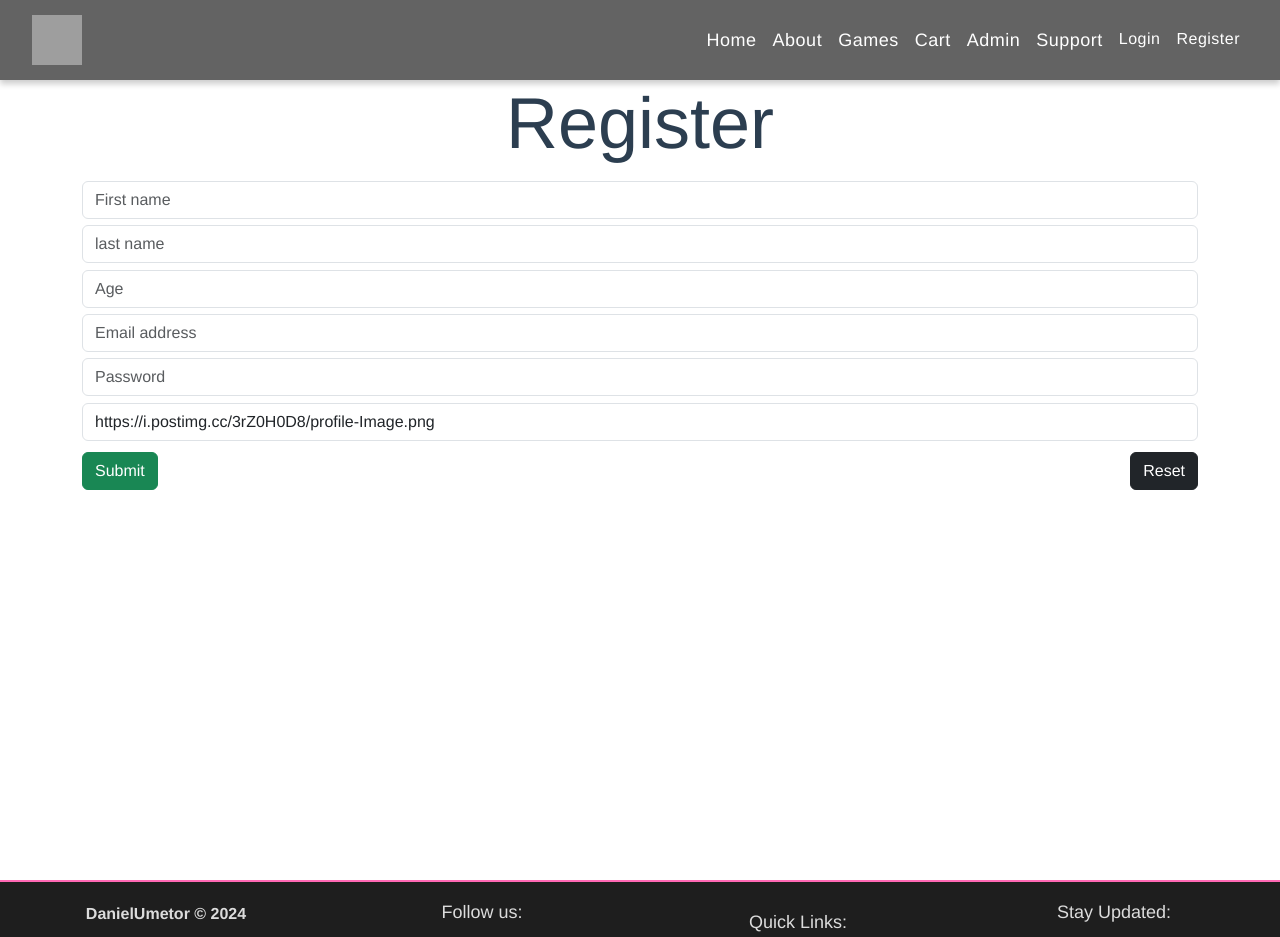
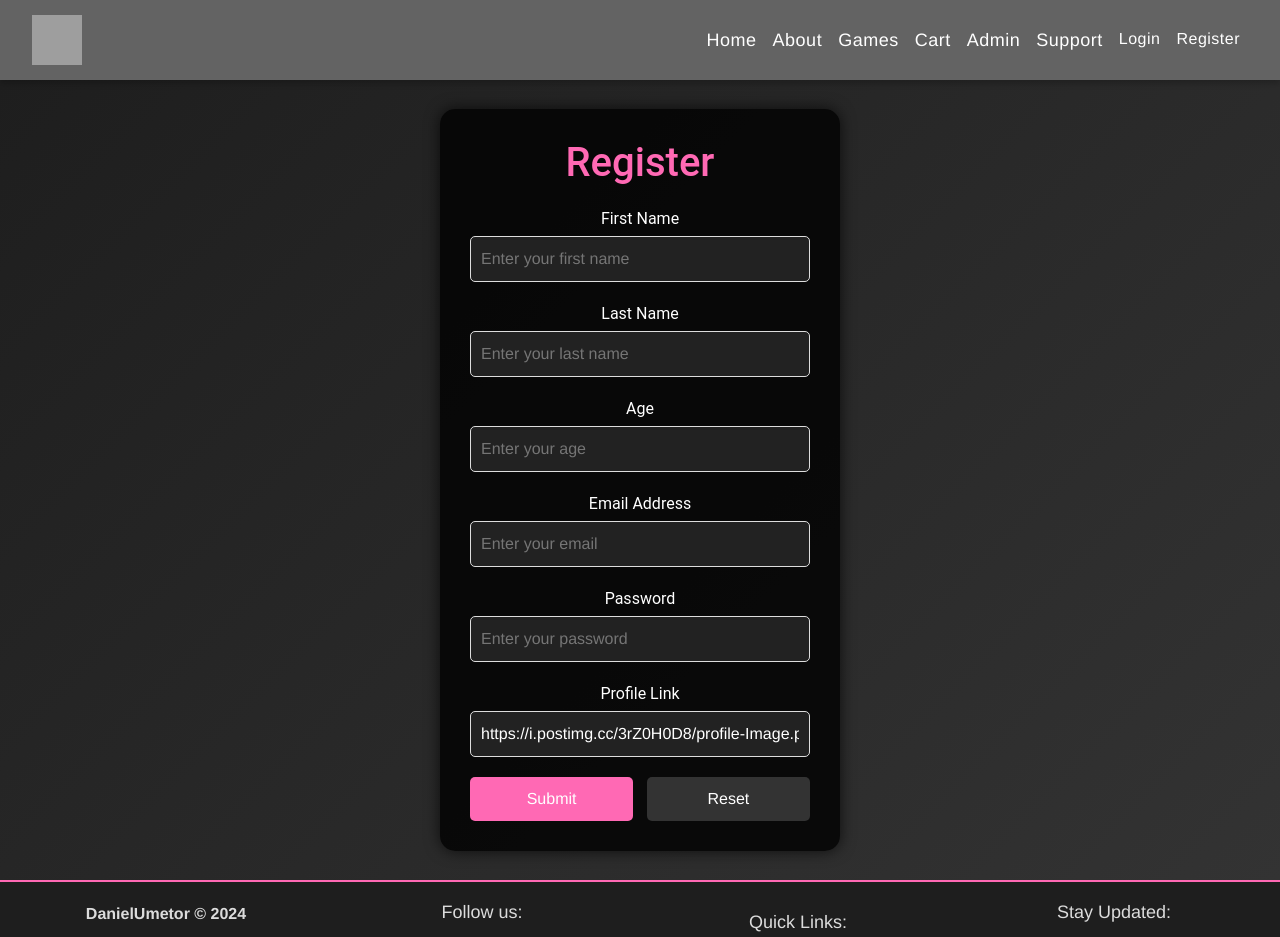
Before and after one commit to DanielUmetor/Capstone, a Vue app: page /register in a window 1280 px wide. Shown: the top 937 px of the page. Built offline with nearby package versions, Linux system fonts and the light colour scheme; grey boxes are pictures that could not be loaded; what vue3-cookies would draw is missing.

Commit message:
Final adjustments

```diff
--- a/src/views/LoginView.vue
+++ b/src/views/LoginView.vue
@@ -1,34 +1,38 @@
 <template>
-    <div class="container">
-        <div class="row">
-            <h2 class="display-2">Login</h2>
+    <div class="login-container">
+      <div class="login-form">
+        <h2 class="login-title">Login</h2>
+        <form @submit.prevent="login">
+          <div class="form-group">
+            <label for="email" class="form-label">Email Address</label>
+            <input
+              type="email"
+              id="email"
+              class="form-input"
+              placeholder="Enter your email"
+              v-model="payload.emailAdd"
+              pattern="^[A-Za-z0-9]+@[a-z0-9]+\.[a-z]{2,4}$"
+              required
+            />
           </div>
-        <div class="row my-2 justify-content-center">
-            <form class="form" @submit.prevent="login">
-                <div class="form-control-wrapper">
-                    <span>Email address
-                        <input type="email" class="form-control" placeholder="Email" v-model="payload.emailAdd"
-                            pattern="^[A-Za-z0-9]+@[a-z0-9]+\.[a-z]{2,4}$" required />
-                    </span>
+          <div class="form-group">
+            <label for="password" class="form-label">Password</label>
+            <input
+              type="password"
+              id="password"
+              class="form-input"
+              placeholder="Enter your password"
+              v-model="payload.userPass"
+              minlength="4"
+              required
+            />
           </div>
-                <div class="form-control-wrapper">
-                    <span>Password
-                        <input type="password" class="form-control" placeholder="Password" v-model="payload.pwd"
-                            minlength="4" required />
-                    </span>
+          <div class="form-buttons">
+            <button type="submit" class="submit-btn">Login</button>
           </div>
-                <div class="form-control-wrapper d-md-flex d-block justify-content-end">
-                    <button type="submit" class="btn btn-success">Login</button>
-                </div>
-                <div class="form-control-wrapper">
-                    <div class="account justify-content-between d-md-flex d-block">
-                        <div class="item">
-                            <button class="btn btn-success">Forgot Password</button>
-                        </div>
-                        <div class="item">
-                            <button class="btn btn-dark">Sign up</button>
-                        </div>
-                    </div>
+          <div class="form-links">
+            <button type="button" class="forgot-password-btn" @click="forgotPassword">Forgot Password</button>
+            <button type="button" class="signup-btn" @click="goToSignUp">Sign Up</button>
           </div>
         </form>
       </div>
@@ -36,18 +40,129 @@
   </template>
 
   <script setup>
-import { useStore } from 'vuex'
-import { reactive } from 'vue'
+  import { reactive } from 'vue';
+  import axios from 'axios';
+  import { useRouter } from 'vue-router';
 
-const store = useStore()
-/* Use reactive when defining a reference or dynamic data type.
-And use ref for primitive data types
-*/
+  const router = useRouter();
+
   const payload = reactive({
     emailAdd: '',
-    pwd: ''
-})
-function login() {
-    store.dispatch('login', payload)
+    userPass: '' // Changed from pwd to userPass
+  });
+
+  const API_URL = 'https://capstone-i0ct.onrender.com/users/login'; // Update to your login endpoint
+
+  async function login() {
+    try {
+      // Perform login request
+      await axios.post(API_URL, payload);
+      alert('Login successful!');
+      router.push('/products'); // Redirect to ProductsView.vue after successful login
+    } catch (error) {
+      console.error('There was an error logging in!', error);
+      alert('Login failed. Please check your credentials and try again.');
+    }
+  }
+
+  function forgotPassword() {
+    // Handle forgot password logic
+    alert('Forgot password functionality not implemented.');
+  }
+
+  function goToSignUp() {
+    router.push('/signup'); // Redirect to SignUp.vue
   }
   </script>
+
+  <style scoped>
+  .login-container {
+    display: flex;
+    justify-content: center;
+    align-items: center;
+    min-height: 100vh;
+    background: linear-gradient(135deg, #1e1e1e, #333);
+    padding: 20px;
+  }
+
+  .login-form {
+    background: rgba(0, 0, 0, 0.8);
+    padding: 30px;
+    border-radius: 15px;
+    width: 100%;
+    max-width: 400px;
+    box-shadow: 0 0 15px rgba(0, 0, 0, 0.7);
+  }
+
+  .login-title {
+    font-family: 'Roboto', sans-serif;
+    font-size: 2.5rem;
+    color: #ff69b4;
+    text-align: center;
+    margin-bottom: 20px;
+  }
+
+  .form-group {
+    margin-bottom: 20px;
+  }
+
+  .form-label {
+    display: block;
+    font-family: 'Roboto', sans-serif;
+    font-size: 1rem;
+    color: #fff;
+    margin-bottom: 5px;
+  }
+
+  .form-input {
+    width: 100%;
+    padding: 10px;
+    border: 1px solid #ddd;
+    border-radius: 5px;
+    background: #222;
+    color: #fff;
+  }
+
+  .form-buttons {
+    display: flex;
+    justify-content: center;
+  }
+
+  .submit-btn {
+    background-color: #ff69b4;
+    color: #fff;
+    border: none;
+    border-radius: 5px;
+    padding: 10px;
+    cursor: pointer;
+    transition: background-color 0.3s ease;
+    width: 100%;
+  }
+
+  .submit-btn:hover {
+    background-color: #e55b9d;
+  }
+
+  .form-links {
+    margin-top: 10px;
+    text-align: center;
+  }
+
+  .forgot-password-btn,
+  .signup-btn {
+    background-color: #333;
+    color: #fff;
+    border: none;
+    border-radius: 5px;
+    padding: 10px;
+    cursor: pointer;
+    transition: background-color 0.3s ease;
+    margin: 5px;
+    width: 48%;
+  }
+
+  .forgot-password-btn:hover,
+  .signup-btn:hover {
+    background-color: #555;
+  }
+  </style>
--- a/src/views/ReachUs.vue
+++ b/src/views/ReachUs.vue
@@ -1,12 +1,89 @@
 <template>
-    <div class="container">
-        <div class="row">
-            <h2 class="display-2">Reach us</h2>
-        </div>
+    <div class="contact-container">
+      <div class="contact-form">
+        <h2 class="contact-title">Reach Us</h2>
+        <form
+          action="https://formspree.io/f/mpwaerkg"
+          method="POST"
+          class="form">
+          <label for="name" class="form-label">Name:</label>
+          <input type="text" id="name" name="name" class="form-input" required />
+
+          <label for="email" class="form-label">Email:</label>
+          <input type="email" id="email" name="email" class="form-input" required />
+
+          <label for="message" class="form-label">Message:</label>
+          <textarea id="message" name="message" class="form-textarea" rows="4" required></textarea>
+
+          <button type="submit" class="submit-btn">Send Message</button>
+        </form>
+      </div>
     </div>
-</template>
+  </template>
 
-<script setup>
-</script>
+  <script setup>
+    // You can add additional JavaScript or composition API logic here if needed
+  </script>
 
-<style scoped></style>
+  <style scoped>
+  .contact-container {
+    display: flex;
+    justify-content: center;
+    align-items: center;
+    min-height: 100vh;
+    background-color: #1e1e1e;
+    padding: 20px;
+  }
+
+  .contact-form {
+    background-color: #333;
+    padding: 20px;
+    border-radius: 10px;
+    width: 100%;
+    max-width: 600px;
+    box-shadow: 0 0 10px rgba(0, 0, 0, 0.5);
+  }
+
+  .contact-title {
+    font-family: 'Roboto', sans-serif;
+    font-size: 2rem;
+    color: #ff69b4;
+    text-align: center;
+    margin-bottom: 20px;
+  }
+
+  .form-label {
+    font-family: 'Roboto', sans-serif;
+    font-size: 1rem;
+    color: #fff;
+    margin-top: 10px;
+  }
+
+  .form-input, .form-textarea {
+    width: 100%;
+    padding: 10px;
+    border: 1px solid #ddd;
+    border-radius: 5px;
+    margin-top: 5px;
+  }
+
+  .form-textarea {
+    resize: vertical;
+  }
+
+  .submit-btn {
+    background-color: #ff69b4;
+    color: #fff;
+    border: none;
+    border-radius: 5px;
+    padding: 10px;
+    cursor: pointer;
+    transition: background-color 0.3s ease;
+    margin-top: 20px;
+    width: 100%;
+  }
+
+  .submit-btn:hover {
+    background-color: #e55b9d;
+  }
+  </style>
--- a/src/views/SignUp.vue
+++ b/src/views/SignUp.vue
@@ -1,48 +1,77 @@
 <template>
-    <div class="container">
-        <div class="row">
-            <h2 class="display-2">Register</h2>
+    <div class="signup-container">
+      <div class="signup-form">
+        <h2 class="signup-title">Register</h2>
+        <form @submit.prevent="register">
+          <div class="form-group">
+            <label for="firstName" class="form-label">First Name</label>
+            <input
+              type="text"
+              id="firstName"
+              class="form-input"
+              placeholder="Enter your first name"
+              v-model="payload.firstName"
+              required
+            />
           </div>
-        <div class="row">
-            <form class="form" @submit.prevent="register">
-                <div class="form-control-wrapper">
-                    <span>
-                        <input class="form-control" type="text" placeholder="First name" v-model="payload.firstName"
-                            required />
-                    </span>
+          <div class="form-group">
+            <label for="lastName" class="form-label">Last Name</label>
+            <input
+              type="text"
+              id="lastName"
+              class="form-input"
+              placeholder="Enter your last name"
+              v-model="payload.lastName"
+              required
+            />
           </div>
-                <div class="form-control-wrapper">
-                    <span>
-                        <input class="form-control" type="text" placeholder="last name" v-model="payload.lastName"
-                            required />
-                    </span>
+          <div class="form-group">
+            <label for="age" class="form-label">Age</label>
+            <input
+              type="number"
+              id="age"
+              class="form-input"
+              placeholder="Enter your age"
+              v-model="payload.age"
+              required
+            />
           </div>
-                <div class="form-control-wrapper">
-                    <span>
-                        <input class="form-control" type="text" placeholder="Age" v-model="payload.age" required />
-                    </span>
+          <div class="form-group">
+            <label for="email" class="form-label">Email Address</label>
+            <input
+              type="email"
+              id="email"
+              class="form-input"
+              placeholder="Enter your email"
+              v-model="payload.emailAdd"
+              required
+            />
           </div>
-                <div class="form-control-wrapper">
-                    <span>
-                        <input class="form-control" type="email" placeholder="Email address" v-model="payload.emailAdd"
-                            required />
-                    </span>
+          <div class="form-group">
+            <label for="password" class="form-label">Password</label>
+            <input
+              type="password"
+              id="password"
+              class="form-input"
+              placeholder="Enter your password"
+              v-model="payload.userPass"
+              required
+            />
           </div>
-                <div class="form-control-wrapper">
-                    <span>
-                        <input class="form-control" type="password" placeholder="Password" v-model="payload.pwd"
-                            required />
-                    </span>
+          <div class="form-group">
+            <label for="profileURL" class="form-label">Profile Link</label>
+            <input
+              type="url"
+              id="profileURL"
+              class="form-input"
+              placeholder="Enter your profile URL"
+              v-model="payload.profileURL"
+              required
+            />
           </div>
-                <div class="form-control-wrapper">
-                    <span>
-                        <input class="form-control" type="url" placeholder="Profile link" v-model="payload.profileURL"
-                            required />
-                    </span>
-                </div>
-                <div class="form-control-wrapper d-md-flex d-block justify-content-between">
-                    <button type="submit" class="btn btn-success">Submit</button>
-                    <button type="reset" class="btn btn-dark">Reset</button>
+          <div class="form-buttons">
+            <button type="submit" class="submit-btn">Submit</button>
+            <button type="reset" class="reset-btn">Reset</button>
           </div>
         </form>
       </div>
@@ -51,19 +80,114 @@
 
   <script setup>
   import { reactive } from 'vue';
-import { useStore } from 'vuex';
-const store = useStore()
+  import axios from 'axios';
+  import { useRouter } from 'vue-router';
+
+  const router = useRouter();
+
   const payload = reactive({
     firstName: '',
     lastName: '',
     age: '',
     emailAdd: '',
-    pwd: '',
+    userPass: '',
     profileURL: 'https://i.postimg.cc/3rZ0H0D8/profile-Image.png'
-})
-function register() {
-    store.dispatch('register', payload)
+  });
+
+  const API_URL = 'https://capstone-i0ct.onrender.com/users/register';
+
+  async function register() {
+    try {
+      await axios.post(API_URL, payload);
+      alert('Registration successful!');
+      router.push('/login'); // Redirect to Login page after successful registration
+    } catch (error) {
+      console.error('There was an error registering!', error);
+      alert('Registration failed. Please try again.');
+    }
   }
   </script>
 
-<style scoped></style>
+  <style scoped>
+  .signup-container {
+    display: flex;
+    justify-content: center;
+    align-items: center;
+    min-height: 100vh;
+    background: linear-gradient(135deg, #1e1e1e, #333);
+    padding: 20px;
+  }
+
+  .signup-form {
+    background: rgba(0, 0, 0, 0.8);
+    padding: 30px;
+    border-radius: 15px;
+    width: 100%;
+    max-width: 400px;
+    box-shadow: 0 0 15px rgba(0, 0, 0, 0.7);
+  }
+
+  .signup-title {
+    font-family: 'Roboto', sans-serif;
+    font-size: 2.5rem;
+    color: #ff69b4;
+    text-align: center;
+    margin-bottom: 20px;
+  }
+
+  .form-group {
+    margin-bottom: 20px;
+  }
+
+  .form-label {
+    display: block;
+    font-family: 'Roboto', sans-serif;
+    font-size: 1rem;
+    color: #fff;
+    margin-bottom: 5px;
+  }
+
+  .form-input {
+    width: 100%;
+    padding: 10px;
+    border: 1px solid #ddd;
+    border-radius: 5px;
+    background: #222;
+    color: #fff;
+  }
+
+  .form-buttons {
+    display: flex;
+    justify-content: space-between;
+  }
+
+  .submit-btn {
+    background-color: #ff69b4;
+    color: #fff;
+    border: none;
+    border-radius: 5px;
+    padding: 10px;
+    cursor: pointer;
+    transition: background-color 0.3s ease;
+    width: 48%;
+  }
+
+  .submit-btn:hover {
+    background-color: #e55b9d;
+  }
+
+  .reset-btn {
+    background-color: #333;
+    color: #fff;
+    border: none;
+    border-radius: 5px;
+    padding: 10px;
+    cursor: pointer;
+    transition: background-color 0.3s ease;
+    width: 48%;
+  }
+
+  .reset-btn:hover {
+    background-color: #555;
+  }
+  </style>
```
Also changed, not shown: src/components/CarouselView.vue (added, +55 -0 lines), src/views/HomeView.vue (+20 -115 lines). Lines whose indentation alone changed are shown as unchanged.
